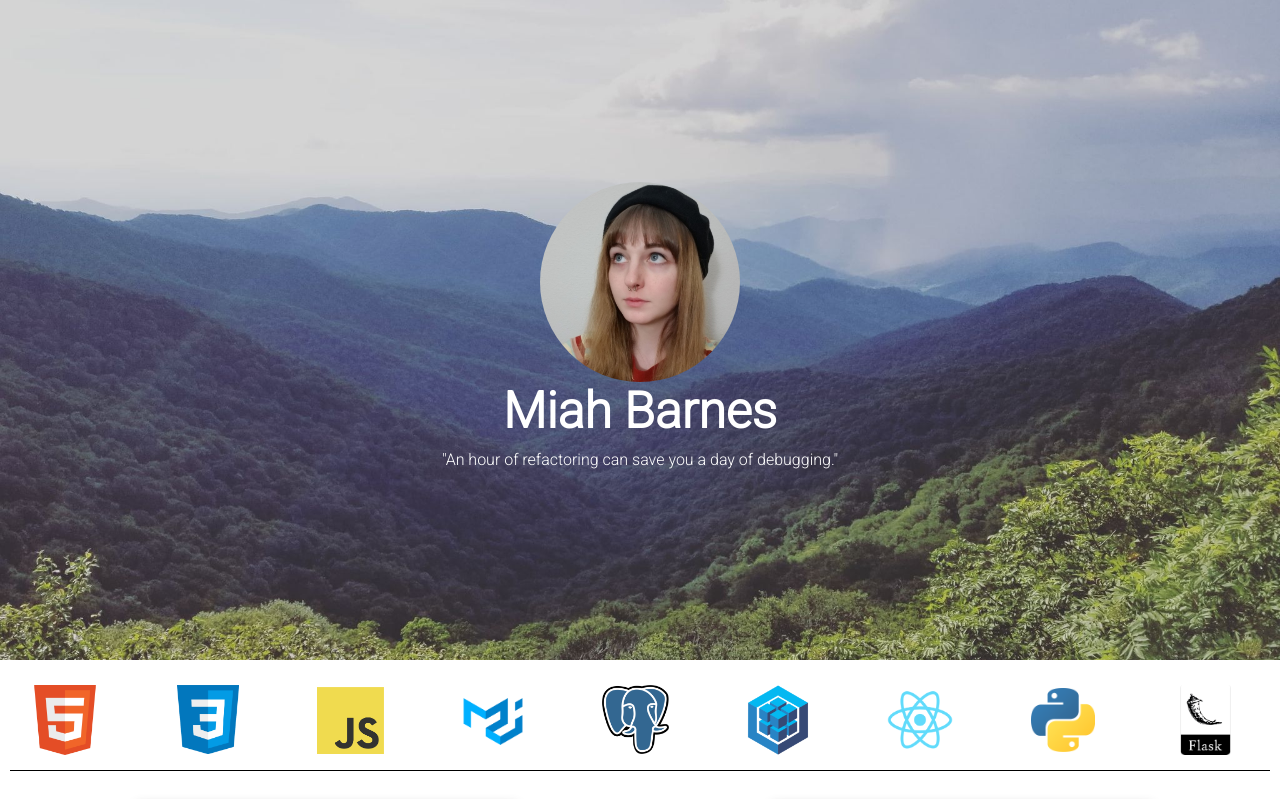
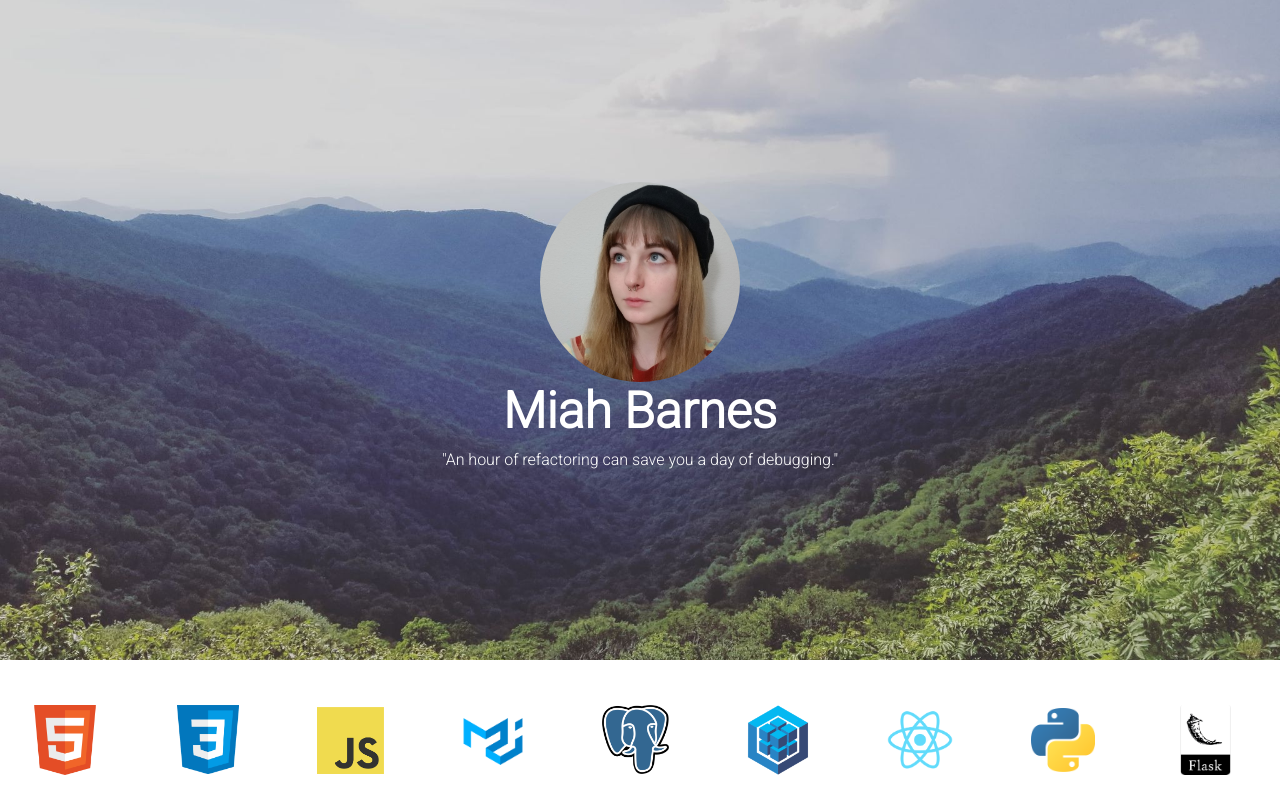
Before and after one commit to Momma-Memu/onionqueenmemu.github.io, a React (Create React App) app in the folder client/: page / in a window 1280 px wide. Shown: the top 799 px of the page. Built offline with nearby package versions, Linux system fonts and the light colour scheme.

Commit message:
fix icon space

```diff
--- a/client/src/styles/techbar.css
+++ b/client/src/styles/techbar.css
@@ -6,7 +6,7 @@
     display: flex;
     align-items: center;
     padding: 20px;
-    height: 60px;
+    height: 100px;
     overflow-x: auto;
     border-bottom: solid 1px black;
     margin: 10px;
```
